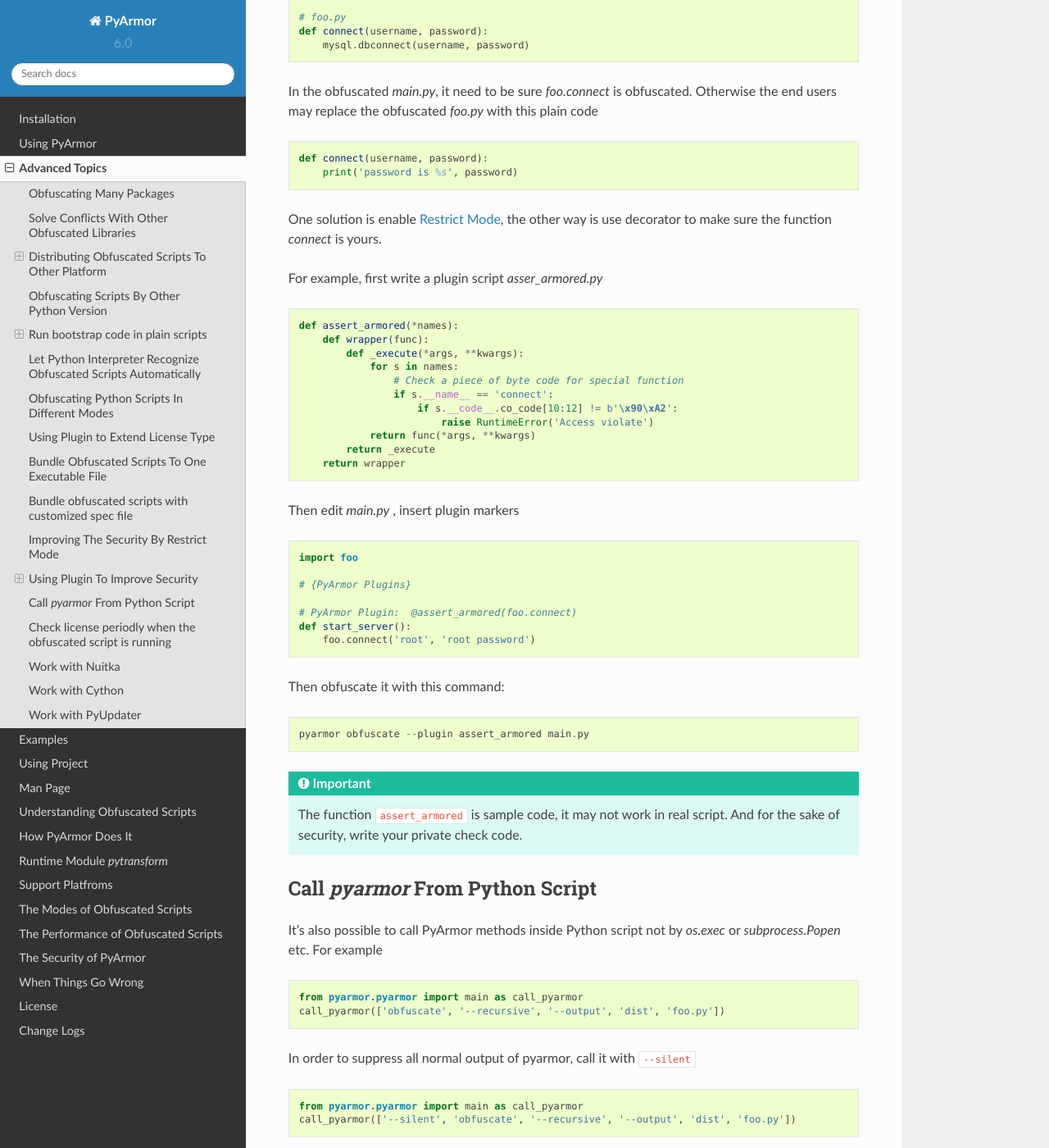
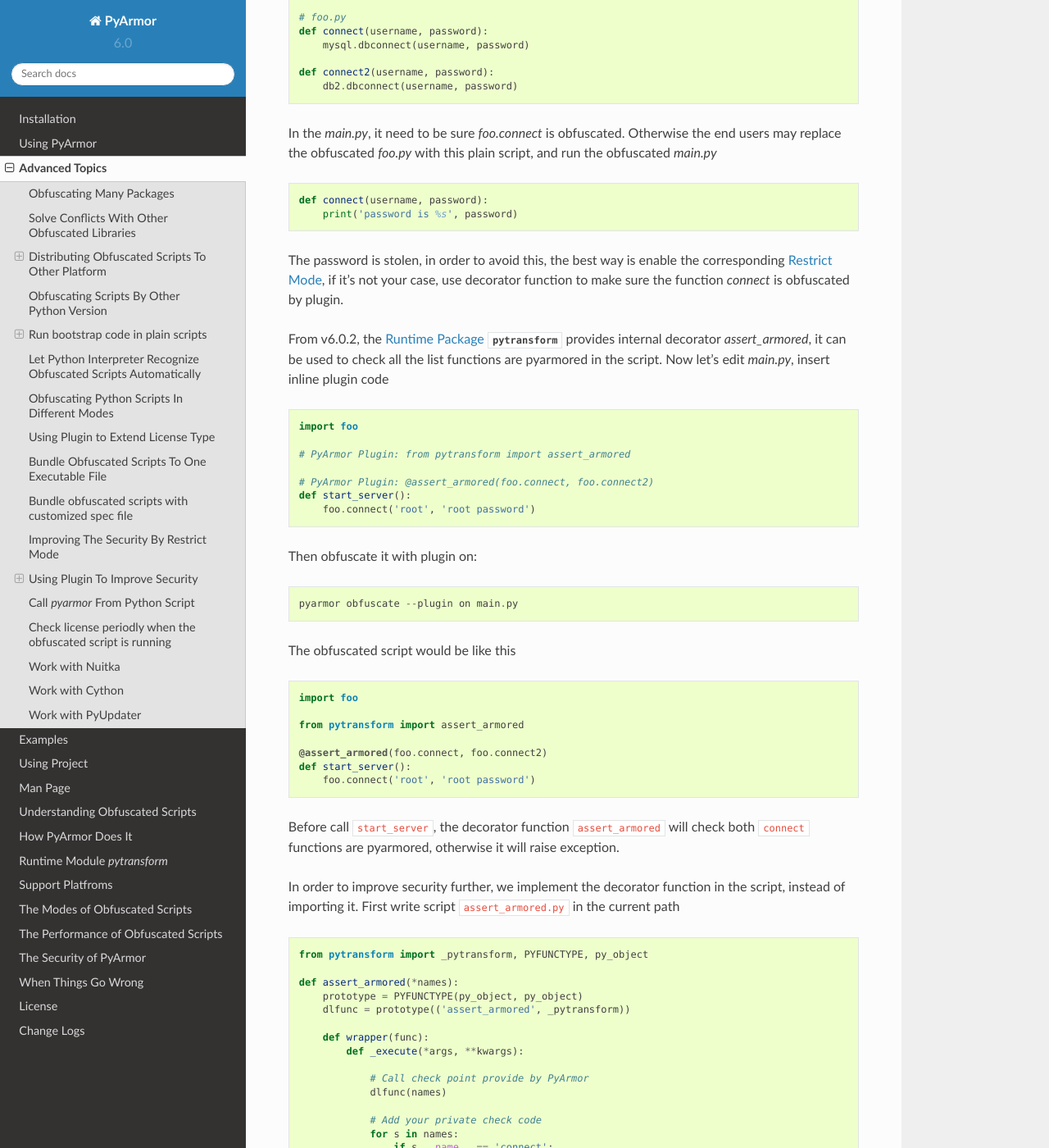
Before and after one commit to dashingsoft/pyarmor, a Sphinx documentation site: the page built from docs/advanced.rst, in a window 1280 px wide and 1400 px high, scrolled down 13953 px. Shown: the whole window at 82% size. Built offline with Sphinx 7.4.7 and the Read the Docs theme 2.0.0, drawn with Linux system fonts in a browser that asks for light colours; some of the changed text lies outside the part shown.

Commit message:
Refine plugin doc

```diff
--- a/docs/advanced.rst
+++ b/docs/advanced.rst
@@ -600,7 +600,8 @@
 obfuscated scripts, if they're not commented as plugin, it will break the plain
 scripts.
 
-No one knows your check logic, and you can change it in anytime. So it's more security.
+No one knows your check logic, and you can change it in anytime. So it's more
+security.
 
 Using Inline Plugin To Check Dynamic Library
 ~~~~~~~~~~~~~~~~~~~~~~~~~~~~~~~~~~~~~~~~~~~~
@@ -653,43 +654,93 @@
     def connect(username, password):
         mysql.dbconnect(username, password)
 
-In the obfuscated `main.py`, it need to be sure `foo.connect` is
-obfuscated. Otherwise the end users may replace the obfuscated `foo.py` with
-this plain code
+    def connect2(username, password):
+        db2.dbconnect(username, password)
+
+In the `main.py`, it need to be sure `foo.connect` is obfuscated. Otherwise the
+end users may replace the obfuscated `foo.py` with this plain script, and run
+the obfuscated `main.py`
 
 .. code:: python
 
     def connect(username, password):
         print('password is %s', password)
 
-One solution is enable :ref:`restrict mode`, the other way is use decorator to
-make sure the function `connect` is yours.
+The password is stolen, in order to avoid this, the best way is enable the
+corresponding :ref:`restrict mode`, if it's not your case, use decorator function
+to make sure the function `connect` is obfuscated by plugin.
 
-For example, first write a plugin script `asser_armored.py`
-
-.. code:: python
-
-    def assert_armored(*names):
-        def wrapper(func):
-            def _execute(*args, **kwargs):
-                for s in names:
-                    # Check a piece of byte code for special function
-                    if s.__name__ == 'connect':
-                        if s.__code__.co_code[10:12] != b'\x90\xA2':
-                            raise RuntimeError('Access violate')
-                return func(*args, **kwargs)
-            return _execute
-        return wrapper
-
-Then edit `main.py` , insert plugin markers
+From v6.0.2, the :ref:`runtime package` :mod:`pytransform` provides internal
+decorator `assert_armored`, it can be used to check all the list functions are
+pyarmored in the script. Now let's edit `main.py`, insert inline plugin code
 
 .. code:: python
 
     import foo
 
-    # {PyArmor Plugins}
+    # PyArmor Plugin: from pytransform import assert_armored
 
-    # PyArmor Plugin:  @assert_armored(foo.connect)
+    # PyArmor Plugin: @assert_armored(foo.connect, foo.connect2)
+    def start_server():
+        foo.connect('root', 'root password')
+
+Then obfuscate it with plugin on::
+
+    pyarmor obfuscate --plugin on main.py
+
+The obfuscated script would be like this
+
+.. code:: python
+
+    import foo
+
+    from pytransform import assert_armored
+
+    @assert_armored(foo.connect, foo.connect2)
+    def start_server():
+        foo.connect('root', 'root password')
+
+Before call ``start_server``, the decorator function ``assert_armored`` will
+check both ``connect`` functions are pyarmored, otherwise it will raise
+exception.
+
+In order to improve security further, we implement the decorator function in the
+script, instead of importing it. First write script ``assert_armored.py`` in the
+current path
+
+.. code:: python
+
+    from pytransform import _pytransform, PYFUNCTYPE, py_object
+
+    def assert_armored(*names):
+        prototype = PYFUNCTYPE(py_object, py_object)
+        dlfunc = prototype(('assert_armored', _pytransform))
+
+        def wrapper(func):
+            def _execute(*args, **kwargs):
+
+                # Call check point provide by PyArmor
+                dlfunc(names)
+
+                # Add your private check code
+                for s in names:
+                    if s.__name__ == 'connect':
+                        if s.__code__.co_code[10:12] != b'\x90\xA2':
+                            raise RuntimeError('Access violate')
+
+                return func(*args, **kwargs)
+            return _execute
+        return wrapper
+
+Next edit `main.py` , insert plugin markers
+
+.. code:: python
+
+    import foo
+
+    # { PyArmor Plugins }
+
+    # PyArmor Plugin: @assert_armored(foo.connect, foo.connect2)
     def start_server():
         foo.connect('root', 'root password')
 
@@ -697,10 +748,6 @@
 
     pyarmor obfuscate --plugin assert_armored main.py
 
-.. important::
-
-   The function ``assert_armored`` is sample code, it may not work in real
-   script. And for the sake of security, write your private check code.
 
 .. _call pyarmor from python script:
 
```
